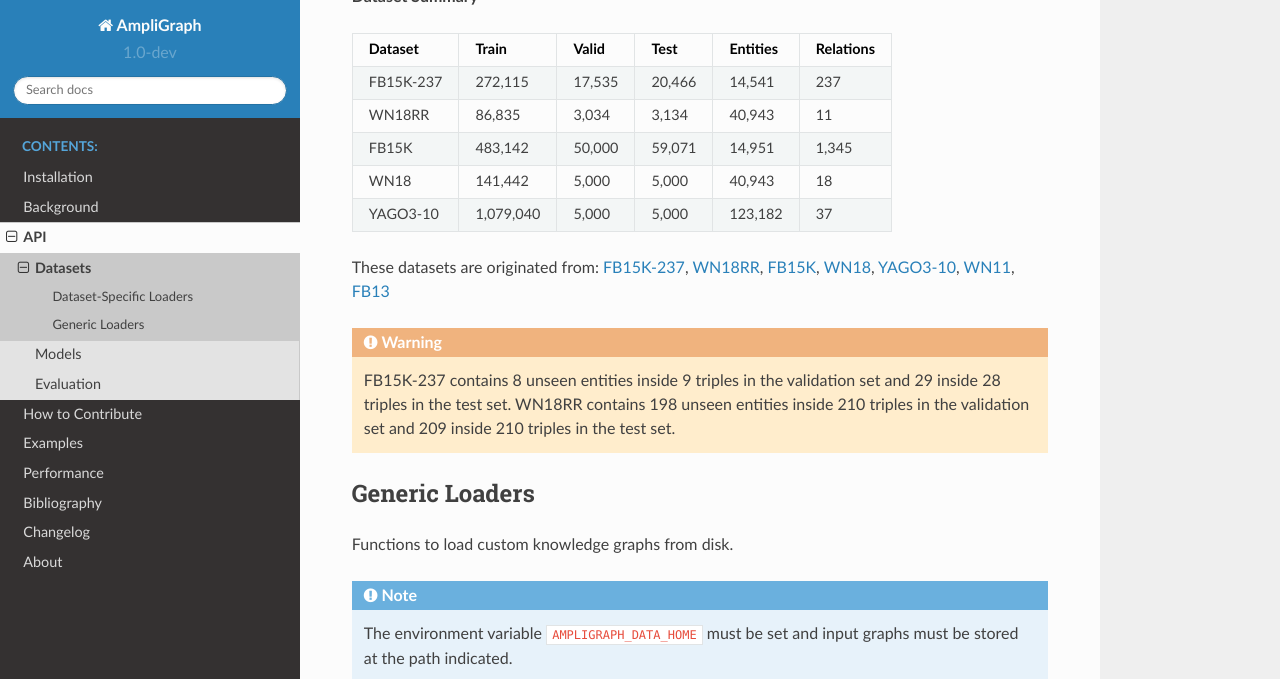
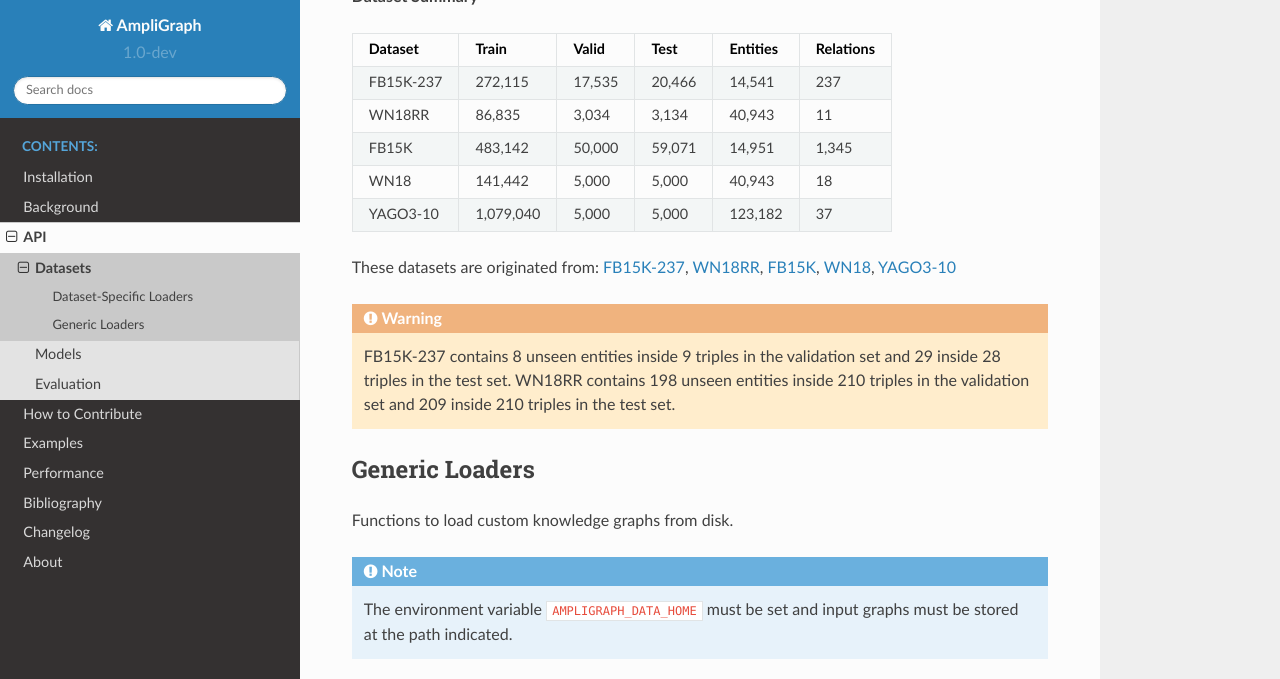
Before and after one commit to Accenture/AmpliGraph, a Sphinx documentation site: the page built from docs/ampligraph.datasets.rst, in a window 1280 px wide and 900 px high, scrolled down 1030 px, cut to the strip 0-679 px from the top of the window. Built offline with Sphinx 7.4.7 and the Read the Docs theme 2.0.0, drawn with Linux system fonts in a browser that asks for light colours; the version number is read from the project's files by our own code.

Commit message:
remove wn11 fb13 references

```diff
--- a/docs/ampligraph.datasets.rst
+++ b/docs/ampligraph.datasets.rst
@@ -57,9 +57,7 @@ These datasets are originated from: `FB15K-237 <https://www.microsoft.com/en-us/
 `WN18RR <https://github.com/TimDettmers/ConvE/blob/master/WN18RR.tar.gz>`_,
 `FB15K <https://www.hds.utc.fr/everest/doku.php?id=en:transe>`_,
 `WN18 <https://www.hds.utc.fr/everest/doku.php?id=en:transe>`_,
-`YAGO3-10 <https://github.com/TimDettmers/ConvE/blob/master/YAGO3-10.tar.gz>`_,
-`WN11 <https://cs.stanford.edu/people/danqi/data/nips13-dataset.tar.bz2>`_,
-`FB13 <https://cs.stanford.edu/people/danqi/data/nips13-dataset.tar.bz2>`_
+`YAGO3-10 <https://github.com/TimDettmers/ConvE/blob/master/YAGO3-10.tar.gz>`_
 
 
 
```
